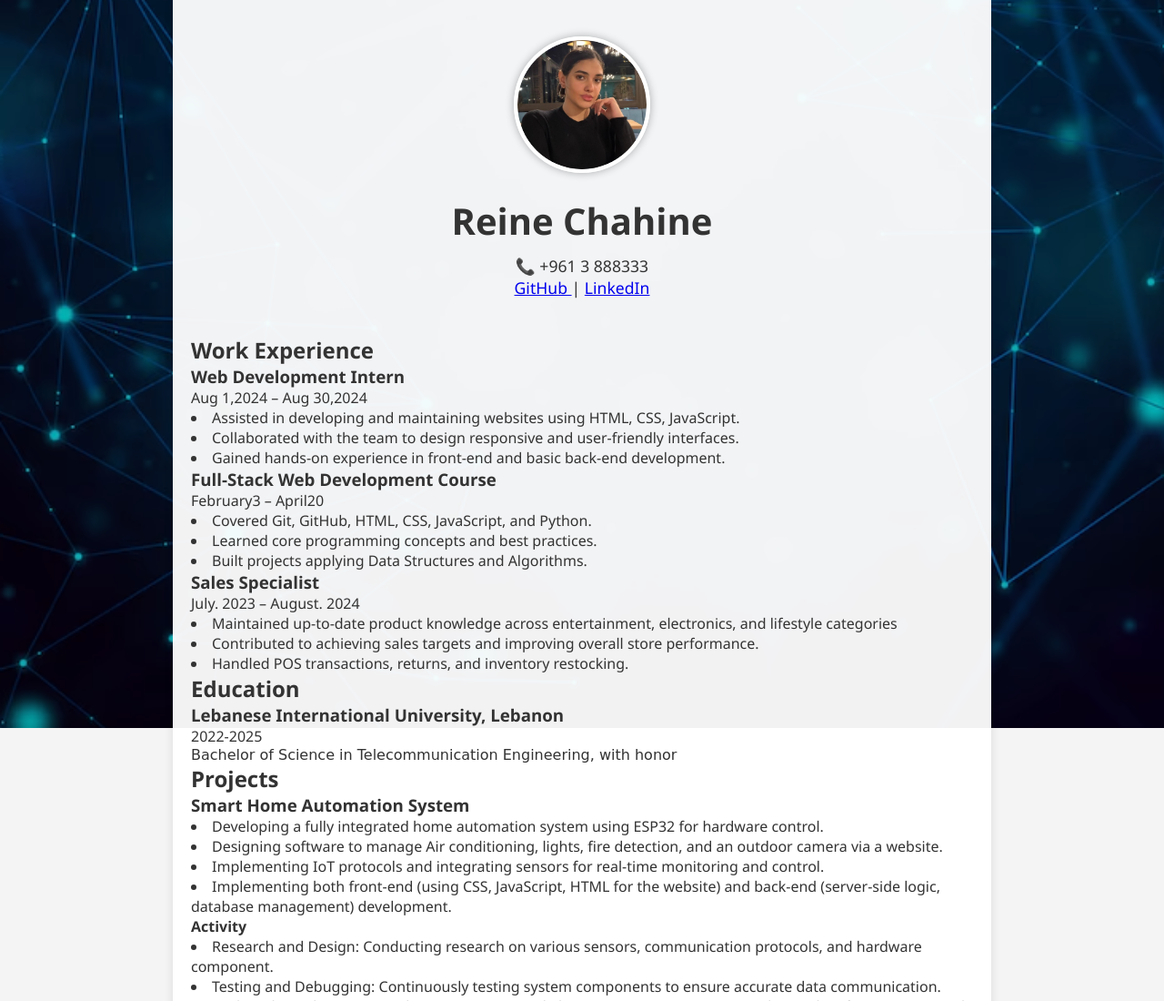
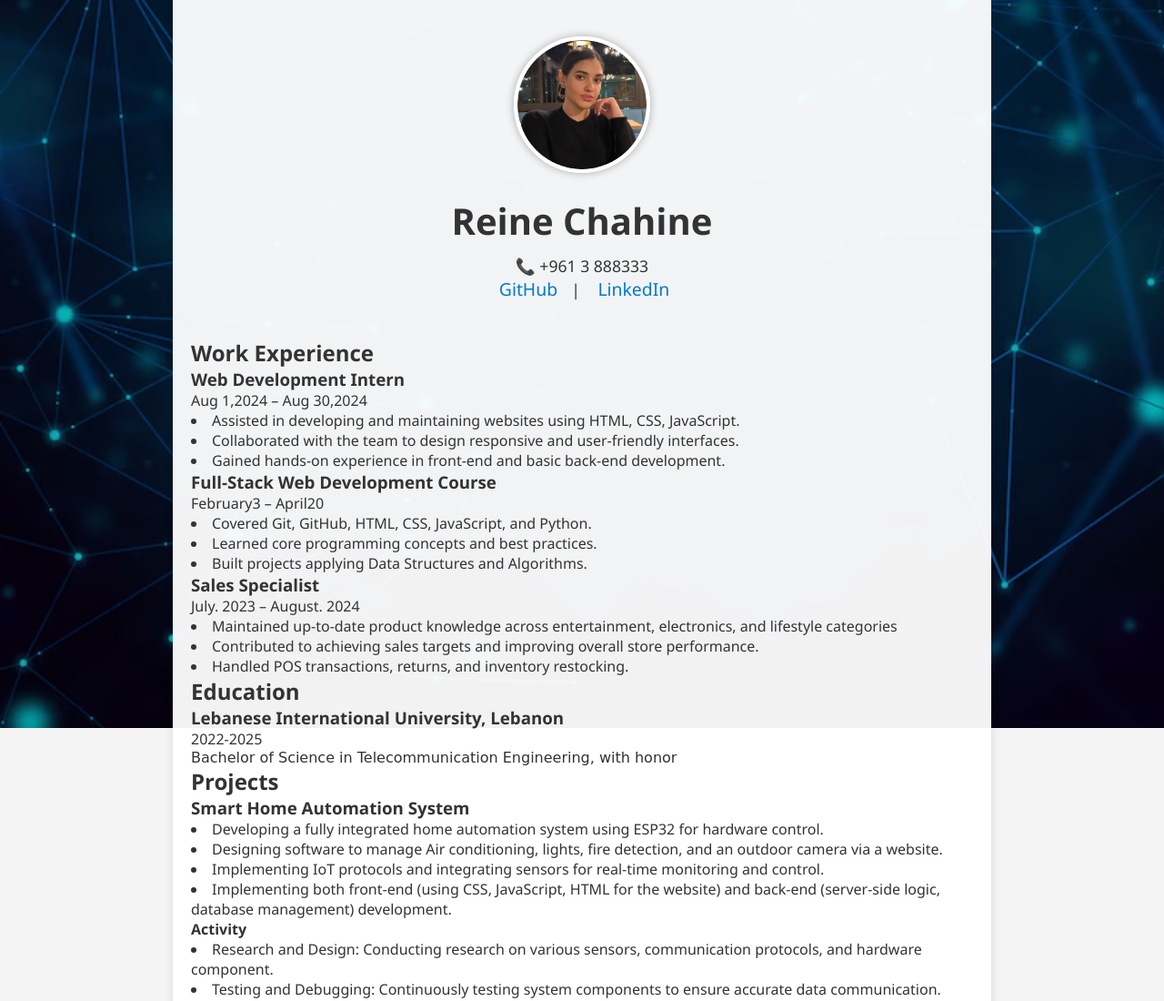
Before and after one commit to Reine-Chahine/cv-website, a plain HTML site: page index.html in a window 1280 px wide. Shown: the top 1100 px of the page at 91% size. Drawn offline with Linux system fonts and the light colour scheme.

Commit message:
css styling of links and hover over

```diff
--- a/styles.css
+++ b/styles.css
@@ -53,3 +53,17 @@ header h1 {
 header p {
   font-size: 1.1em;
 }
+.social-link {
+  color: #007acc;
+  text-decoration: none;
+  margin: 0 10px;
+  font-size: 1.1em;
+}
+
+.social-link i {
+  margin-right: 5px;
+}
+
+.social-link:hover {
+  color: #005582;
+}
```
